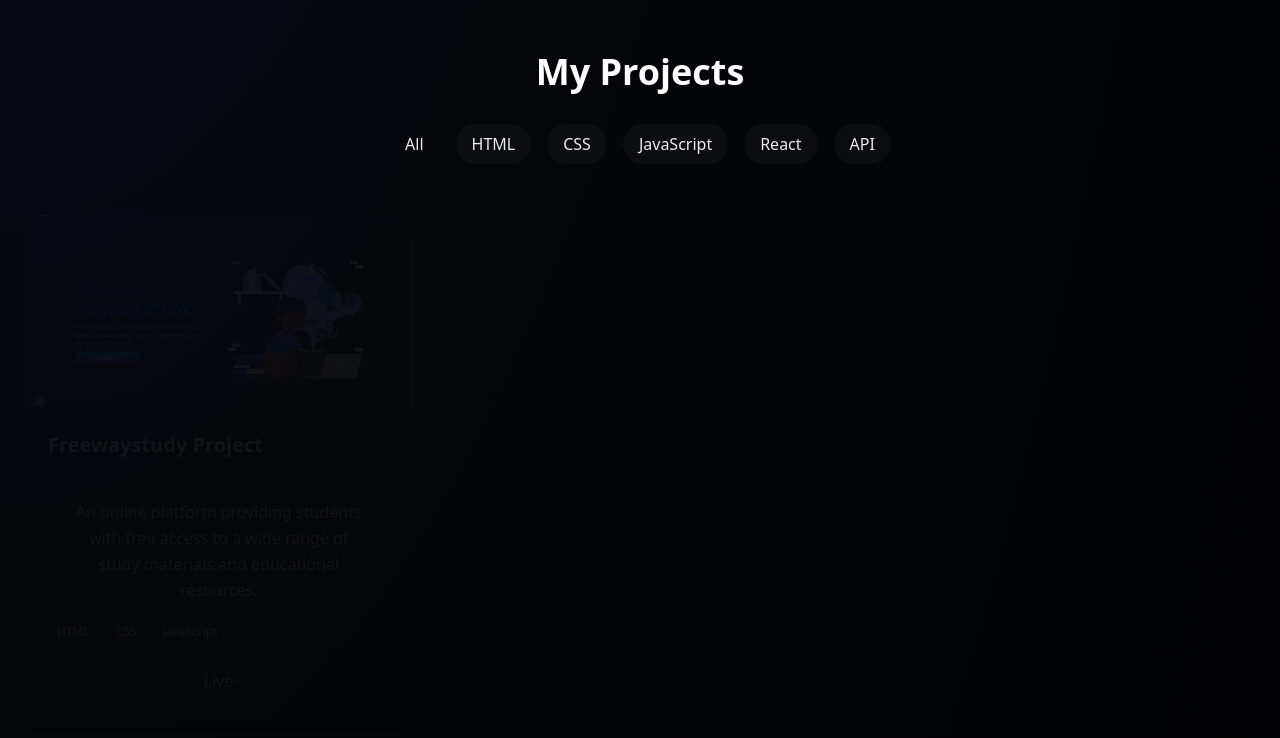
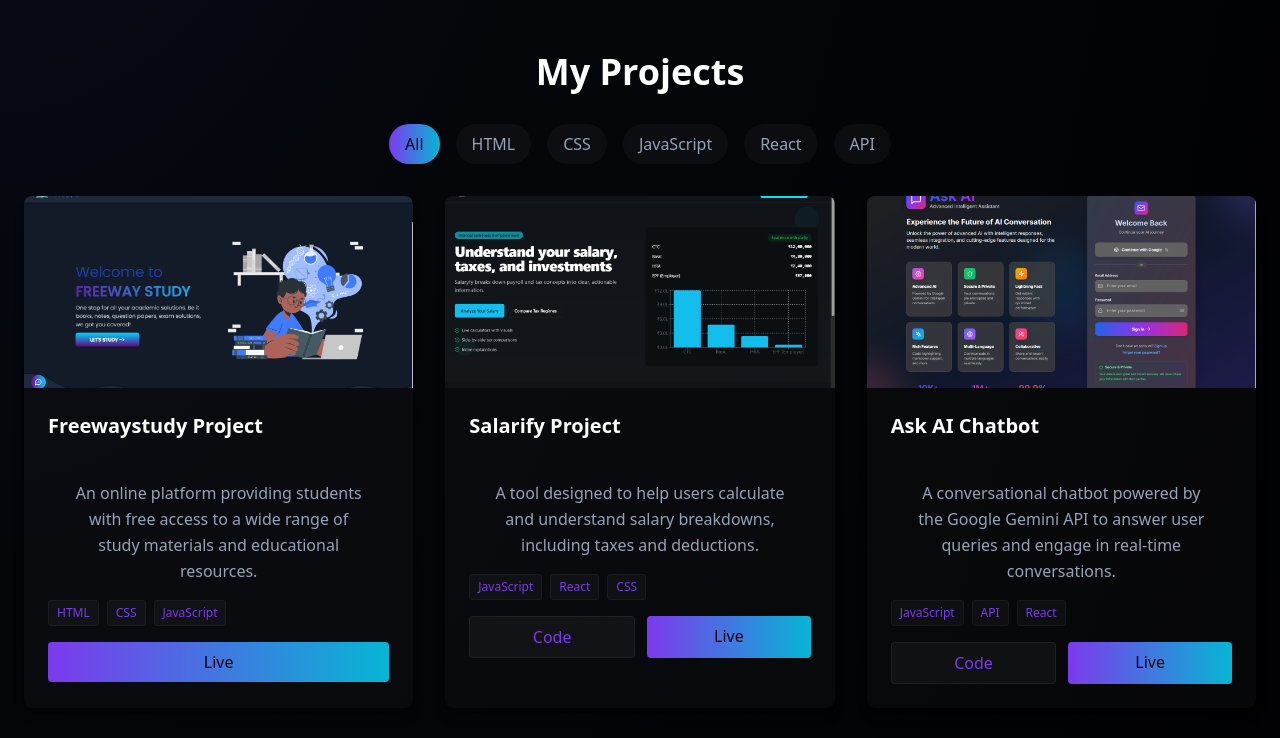
Before and after one commit to Abhishekk3107/My-Portfolio, a React (Vite) app: page / in a window 1280 px wide. Shown: the part 1380-2118 px from the top of the page. Built offline with nearby package versions, Linux system fonts and the light colour scheme.

Commit message:
Make utility classes visible and ensure project cards visible
cgen-390b2cfbdf1348f699dda2572741e7ac

```diff
--- a/style.css
+++ b/style.css
@@ -26,6 +26,18 @@ body {
 }
 
 main { padding-top: 88px; }
+
+/* Utility color helpers (map legacy class names to theme variables) */
+.text-muted { color: var(--muted) !important; }
+.text-accent { color: var(--accent) !important; }
+.text-primary { color: var(--bg-900) !important; }
+.bg-accent { background: linear-gradient(90deg, var(--accent), var(--accent-2)) !important; }
+.bg-secondary { background: transparent !important; }
+.text-text { color: var(--text) !important; }
+
+/* Ensure project cards are visible by default */
+.project-card { opacity: 1 !important; transform: none !important; }
+
 
 .tags {
   font-weight: 600;
```
